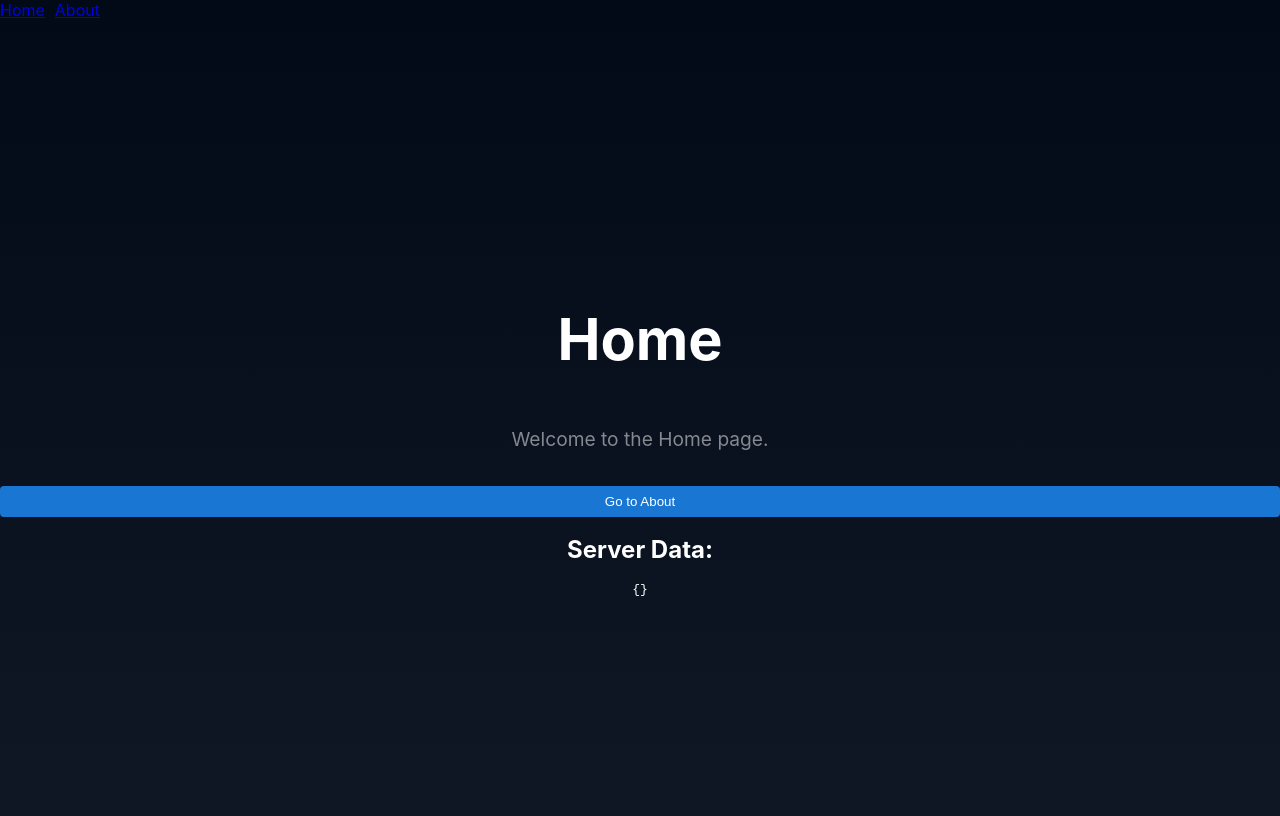
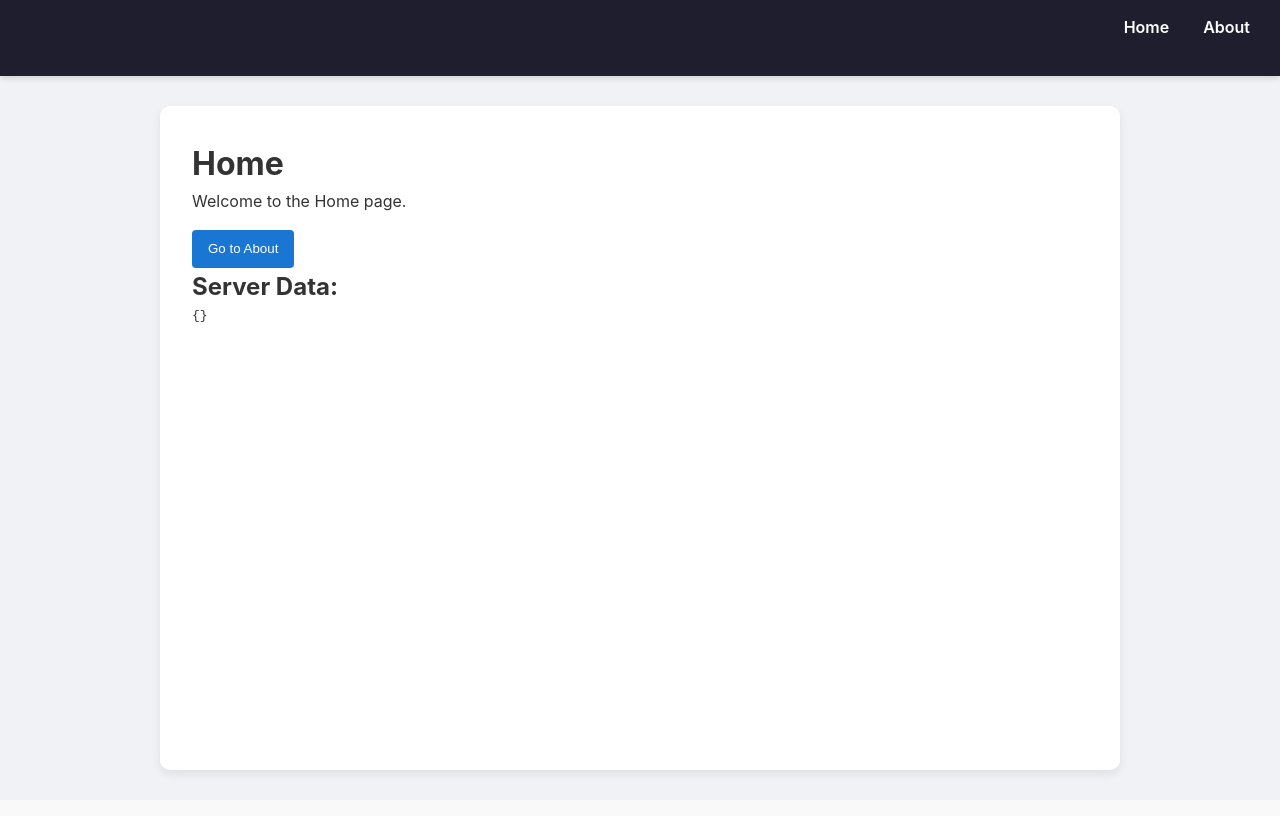
Before and after one commit to MishraSoumya1/rsbuild-ssr-react-roter, a React app: page / in a window 1280 px wide. Shown: the top 816 px of the page. Built offline with nearby package versions, Linux system fonts and the light colour scheme; the HTML template or start-up script is replaced by a standard one.

Commit message:
added style

```diff
--- a/src/App.css
+++ b/src/App.css
@@ -1,26 +1,93 @@
-body {
+/* ==== Global Styles ==== */
+* {
+  box-sizing: border-box;
   margin: 0;
-  color: #fff;
-  font-family: Inter, Avenir, Helvetica, Arial, sans-serif;
-  background-image: linear-gradient(to bottom, #020917, #101725);
+  padding: 0;
+  line-height: 1.6;
 }
 
-.content {
-  display: flex;
-  min-height: 100vh;
-  line-height: 1.1;
-  text-align: center;
-  flex-direction: column;
-  justify-content: center;
+body {
+  font-family: -apple-system, BlinkMacSystemFont, 'Segoe UI', Roboto, Oxygen, Ubuntu, Cantarell, 'Open Sans', 'Helvetica Neue', sans-serif;
+  background-color: #f9f9f9;
+  color: #333;
+  height: 100vh;
 }
 
-.content h1 {
-  font-size: 3.6rem;
-  font-weight: 700;
+/* App container */
+.main {
+  display: flex;
+  flex-direction: column;
+  min-height: 100vh;
 }
 
-.content p {
-  font-size: 1.2rem;
-  font-weight: 400;
-  opacity: 0.5;
+/* Header styles */
+.app-header {
+  background-color: #1e1e2f;
+  padding: 15px 30px;
+  display: flex;
+  justify-content: flex-end;
+  align-items: center;
+  box-shadow: 0 2px 6px rgba(0, 0, 0, 0.15);
+  position: sticky;
+  top: 0;
+  z-index: 1000;
 }
+
+/* Navigation inside header */
+.app-header nav {
+  display: flex;
+  gap: 24px;
+}
+
+.app-header a {
+  color: #fff;
+  font-size: 16px;
+  font-weight: 600;
+  text-decoration: none;
+  transition: color 0.2s ease, text-decoration 0.2s ease;
+}
+
+.app-header a:hover {
+  color: #ffd700;
+  text-decoration: underline;
+}
+
+/* Body area */
+.app-body {
+  flex: 1;
+  display: flex;
+  justify-content: center;
+  padding: 30px 15px;
+  background-color: #f0f2f5;
+}
+
+/* Content card */
+.content {
+  width: 100%;
+  max-width: 960px;
+  background-color: #fff;
+  padding: 32px;
+  border-radius: 10px;
+  box-shadow: 0 4px 10px rgba(0, 0, 0, 0.08);
+  overflow-y: auto;
+}
+
+/* Responsive tweaks */
+@media (max-width: 768px) {
+  .app-header {
+    justify-content: center;
+    padding: 10px 15px;
+  }
+
+  .app-header nav {
+    gap: 16px;
+  }
+
+  .app-header a {
+    font-size: 14px;
+  }
+
+  .content {
+    padding: 20px;
+  }
+}
--- a/src/App.tsx
+++ b/src/App.tsx
@@ -1,104 +1,34 @@
-import { Routes, Route, Link, useNavigate } from 'react-router-dom';
+
+
+import { Routes, Route, Link } from 'react-router-dom';
 import './App.css';
-import { useState } from 'react';
+import Home from './components/Home';
+import About from './components/About';
 
-function Home({ serverData }: { serverData?: any }) {
-  const navigate = useNavigate();
-  return (
-    <div className="content">
-      <h1>Home</h1>
-      <p>Welcome to the Home page.</p>
-      <button onClick={() => navigate('/about')}
-        style={{
-          padding: '8px 16px',
-          backgroundColor: '#1976d2',
-          color: '#fff',
-          border: 'none',
-          borderRadius: '4px',
-          cursor: 'pointer',
-          marginTop: '16px'
-        }}
-      >Go to About</button>
-      {serverData && (
-        <div className="server-data">
-          <h2>Server Data:</h2>
-          <pre>{JSON.stringify(serverData, null, 2)}</pre>
-        </div>
-      )}
-    </div>
-  );
+interface AppProps {
+  Router: React.ComponentType<any>;
+  serverData?: unknown;
 }
 
-function About({ serverData }: { serverData?: any }) {
-   const [data, setData] = useState(null);
-  const navigate = useNavigate();
-
-  const fetchData = async () => {
-    try {
-      const res = await fetch('/api/aboutData', { method: 'POST' });
-      const json = await res.json();
-      setData(json);
-    } catch (err) {
-      console.error('Fetch error:', err);
-    }
-  };
-
-  const buttonStyle = {
-    padding: '8px 16px',
-    backgroundColor: '#4caf50',
-    color: '#fff',
-    border: 'none',
-    borderRadius: '4px',
-    cursor: 'pointer',
-    marginTop: '16px'
-  };
-
-
+// App receives a Router component as prop for SSR/CSR flexibility and serverData for SSR POST
+const App = ({ Router, serverData }: AppProps) => {
   return (
-    <div className="content">
-      <h1>About</h1>
-      <p>This is the About page.</p>
-      <button
-        onClick={() => navigate('/')}
-        style={{...buttonStyle}}
-      >
-        Go to Home
-      </button>
-       <button onClick={fetchData} style={{ ...buttonStyle, backgroundColor: '#2e7d32', marginLeft: 10 }}>
-        Fetch Data from Server
-      </button>
-
-      {serverData && (
-        <div className="server-data">
-          <h2>Server Data:</h2>
-          <pre>{JSON.stringify(serverData, null, 2)}</pre>
-        </div>
-      )}
-      {data && (
-        <div className="fetched-data-internally">
-          <h2>Fetched Data:</h2>
-          <pre>{JSON.stringify(data, null, 2)}</pre>
-        </div>
-      )}
-    </div>
-  );
-}
-
-
-
-// App receives a Router component as prop for SSR/CSR flexibility and serverData for SSR POST
-const App = ({ Router, serverData }: { Router: React.ComponentType<any>, serverData?: any }) => {
-  return (
+    <div className="main">
       <Router>
+        <div className='app-header'>
           <nav style={{ marginBottom: 20 }}>
             <Link to="/" style={{ marginRight: 10 }}>Home</Link>
             <Link to="/about">About</Link>
           </nav>
+        </div>
+        <div className="app-body">
           <Routes>
             <Route path="/" element={<Home serverData={serverData} />} />
             <Route path="/about" element={<About serverData={serverData} />} />
           </Routes>
+        </div>
       </Router>
+    </div>
   );
 };
 
--- /dev/null
+++ b/src/components/About.tsx
@@ -0,0 +1,62 @@
+import { useState } from 'react';
+import { useNavigate } from 'react-router-dom';
+import React from 'react';
+
+export interface AboutProps {
+  serverData?: unknown;
+}
+
+const About: React.FC<AboutProps> = ({ serverData }) => {
+  const [data, setData] = useState(null);
+  const navigate = useNavigate();
+
+  const fetchData = async () => {
+    try {
+      const res = await fetch('/api/aboutData', { method: 'POST' });
+      const json = await res.json();
+      setData(json);
+    } catch (err) {
+      console.error('Fetch error:', err);
+    }
+  };
+
+  const buttonStyle = {
+    padding: '8px 16px',
+    backgroundColor: '#4caf50',
+    color: '#fff',
+    border: 'none',
+    borderRadius: '4px',
+    cursor: 'pointer',
+    marginTop: '16px'
+  };
+
+  return (
+    <div className="content">
+      <h1>About</h1>
+      <p>This is the About page.</p>
+      <button
+        onClick={() => navigate('/')}
+        style={{ ...buttonStyle }}
+      >
+        Go to Home
+      </button>
+      <button onClick={fetchData} style={{ ...buttonStyle, backgroundColor: '#2e7d32', marginLeft: 10 }}>
+        Fetch Data from Server
+      </button>
+      {typeof serverData === 'object' && serverData !== null && (
+        <div className="server-data">
+          <h2>Server Data:</h2>
+          <pre>{JSON.stringify(serverData, null, 2)}</pre>
+        </div>
+      )}
+      {data && (
+        <div className="fetched-data-internally">
+          <h2>Fetched Data:</h2>
+          <pre>{JSON.stringify(data, null, 2)}</pre>
+        </div>
+      )}
+    </div>
+  );
+};
+
+export default About;
--- /dev/null
+++ b/src/components/Home.tsx
@@ -0,0 +1,35 @@
+import { useNavigate } from 'react-router-dom';
+import React from 'react';
+
+export interface HomeProps {
+  serverData?: unknown;
+}
+
+const Home: React.FC<HomeProps> = ({ serverData }) => {
+  const navigate = useNavigate();
+  return (
+    <div className="content">
+      <h1>Home</h1>
+      <p>Welcome to the Home page.</p>
+      <button onClick={() => navigate('/about')}
+        style={{
+          padding: '8px 16px',
+          backgroundColor: '#1976d2',
+          color: '#fff',
+          border: 'none',
+          borderRadius: '4px',
+          cursor: 'pointer',
+          marginTop: '16px'
+        }}
+      >Go to About</button>
+      {typeof serverData === 'object' && serverData !== null && (
+        <div className="server-data">
+          <h2>Server Data:</h2>
+          <pre>{JSON.stringify(serverData, null, 2)}</pre>
+        </div>
+      )}
+    </div>
+  );
+};
+
+export default Home;
```
Lines whose indentation alone changed are shown as unchanged.
